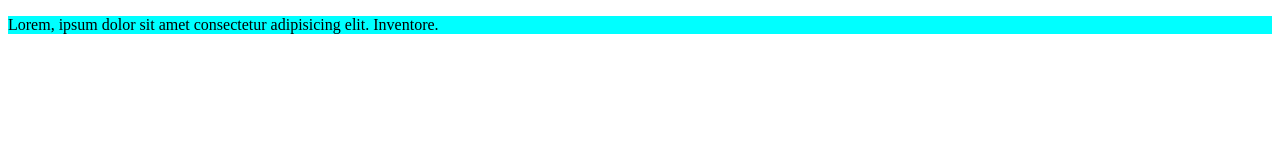
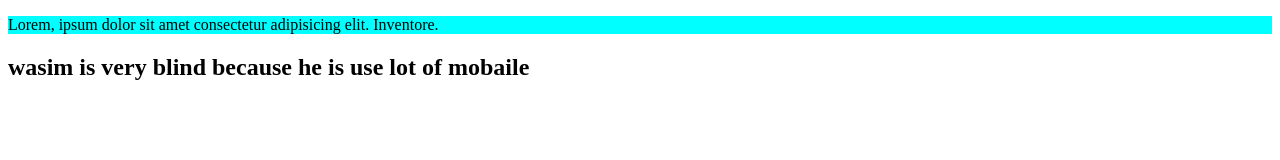
Before and after one commit to SABIRKHAN313/new-project, a plain HTML site: page index.html in a window 1280 px wide. Drawn offline with Linux system fonts and the light colour scheme.

Commit message:
add h2 line

```diff
--- a/index.html
+++ b/index.html
@@ -9,6 +9,7 @@
 <body>
     <div>
       <p>Lorem, ipsum dolor sit amet consectetur adipisicing elit. Inventore.</p>
+      <h2> wasim is very blind because he is use lot of mobaile</h2>
     </div>
 </body>
 </html>
```
